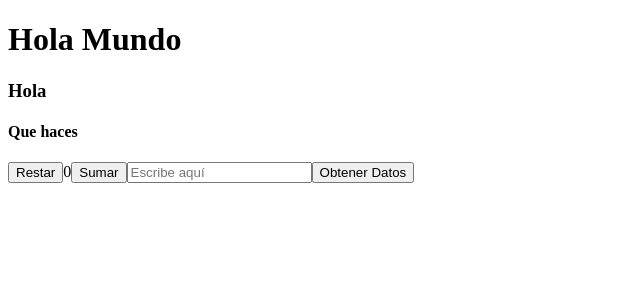
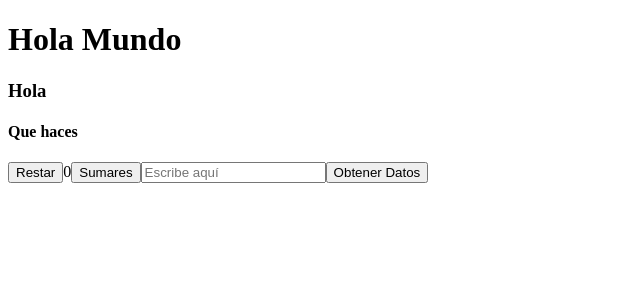
Before and after one commit to aprendiendo187/holamundo, an Angular app: page / in a window 1280 px wide. Shown: the top 300 px of the page, without its empty margins (0-640 px from the left). Built offline with nearby package versions, Linux system fonts and the light colour scheme.

Commit message:
Ejecucion de webhook

```diff
--- a/src/app/app.component.html
+++ b/src/app/app.component.html
@@ -6,7 +6,7 @@
 
 <button type="button" (click)="restar()">Restar</button>
 <span>{{valores}}</span>
-<button type="button" (click)="sumar()">Sumar</button>
+<button type="button" (click)="sumar()">Sumares</button>
 
 
 
```
